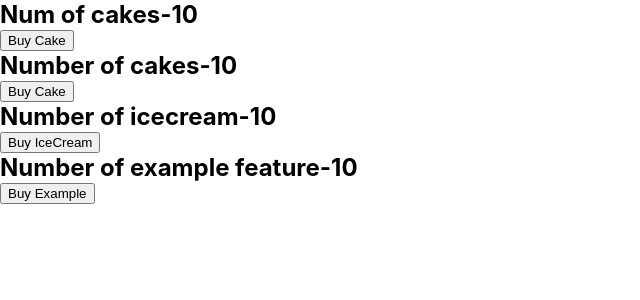
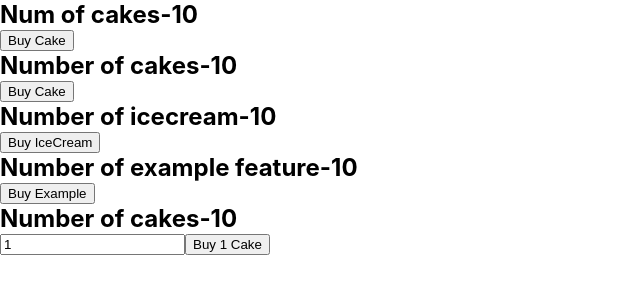
Before and after one commit to sagar-siwakoti/redux-learning, a React (Create React App) app: page / in a window 1280 px wide. Shown: the top 300 px of the page, without its empty margins (0-640 px from the left). Built offline with nearby package versions, Linux system fonts and the light colour scheme.

Commit message:
-action payload added

```diff
--- a/src/App.js
+++ b/src/App.js
@@ -6,6 +6,7 @@
 import HooksCakeContainer from "./components/HooksCakeContainer";
 import IceCreamContainer from "./components/IceCreamContainer";
 import ExampleContainer from "./components/exampleFeature";
+import NewCakeContainer from "./components/NewCakeContainer";
 function App() {
     return (
         <Provider store={store}>
@@ -14,6 +15,7 @@
                 <CakeContainer/>
                 <IceCreamContainer/>
                 <ExampleContainer/>
+                <NewCakeContainer/>
             </div>
         </Provider>
     );
--- /dev/null
+++ b/src/components/NewCakeContainer.js
@@ -0,0 +1,25 @@
+import React,{useState} from 'react';
+import {connect} from "react-redux";
+import {buyCake} from "../redux";
+
+function NewCakeContainer(props) {
+    const [number,setNumber]=useState(1)
+    return (
+        <div>
+            <h2>Number of cakes-{props.numOfCakes}</h2>
+            <input type='text' value={number} onChange={e=>setNumber(e.target.value)}/>
+            <button onClick={()=>props.buyCake(number)}>Buy {number} Cake</button>
+        </div>
+    );
+}
+const mapStateToProps = state=>{
+    return{
+        numOfCakes: state.cake.numOfCakes,
+    }
+}
+const mapDispatchToProps=dispatch=>{
+    return{
+        buyCake:(number)=>dispatch(buyCake(number))
+    }
+}
+export default connect(mapStateToProps,mapDispatchToProps) (NewCakeContainer);
--- a/src/redux/cakes/cakeActions.js
+++ b/src/redux/cakes/cakeActions.js
@@ -1,7 +1,8 @@
 import {BUY_CAKE} from "./cakeTypes";
 
-export const buyCake = () => {
+export const buyCake = (number=1) => {
     return {
-        type: BUY_CAKE
+        type: BUY_CAKE,
+        payload:number
     }
 }
--- a/src/redux/cakes/cakeReducer.js
+++ b/src/redux/cakes/cakeReducer.js
@@ -8,7 +8,7 @@
         case BUY_CAKE:
             return {
                 ...state,
-                numOfCakes: state.numOfCakes - 1
+                numOfCakes: state.numOfCakes - action.payload
             }
         default:
             return state
```
